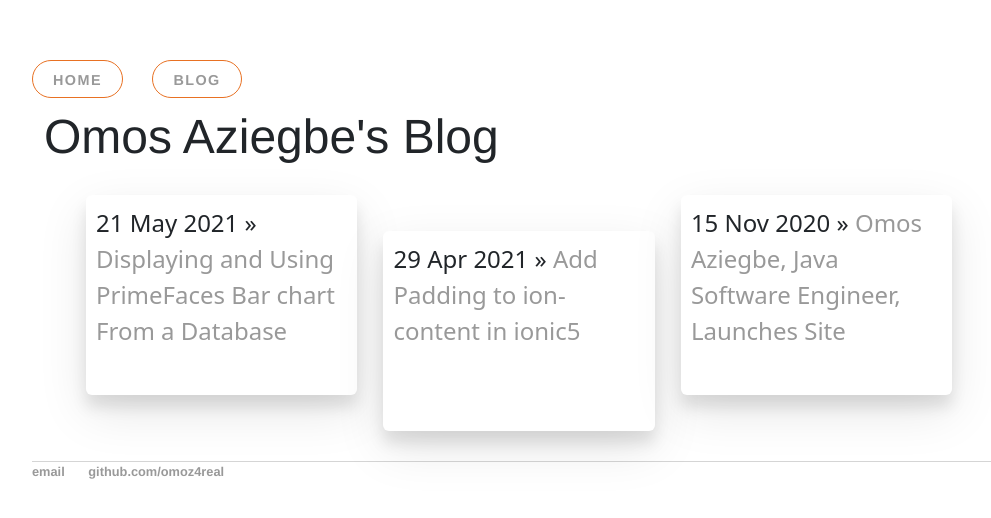
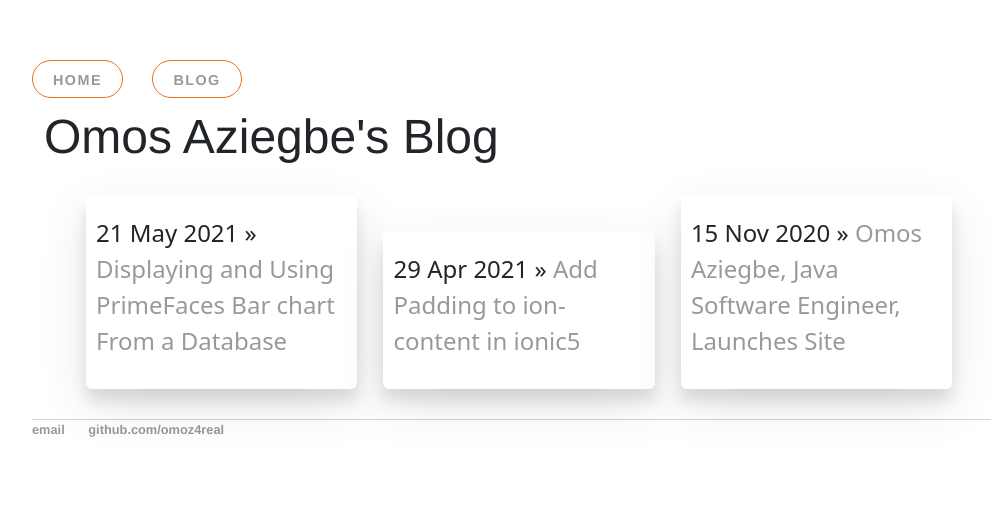
Before and after one commit to omoz4real/omoz4real.github.io, a Jekyll site: the page built from blog/index.html, in a window 1280 px wide. Shown: the top 518 px of the page, without its empty margins (128-1119 px from the left). Built offline with Jekyll 4.4.1, drawn with Linux system fonts in a browser that asks for light colours.

Commit message:
Update main.css

```diff
--- a/css/main.css
+++ b/css/main.css
@@ -86,12 +86,11 @@ ul.posts li {
   border: none;
   box-shadow: 0 12px 15px rgba(0, 0, 0, 0.1), 0 17px 50px rgba(0, 0, 0, 0.1);
   border-radius: 0.375rem;
-    padding: 10px;
-    height: 200px;
+    padding: 20px 10px 30px 10px ;
+    height: 100%;
 }
 
 @media (min-width: 481px) and (max-width:768px) {
-
 	body {
     width: 100% !important;
 }
@@ -107,7 +106,6 @@ ul.posts li {
 	margin-bottom: 10px;
 		padding: 20px 0 !important;
 	}
-
 }
 
 @media (max-width: 480px) {
@@ -120,7 +118,6 @@ ul.posts li {
     height: 140px !important;
     margin-left: 5px !important;
     }
-
     ol, ul {
     padding-left: 0.05rem !important;
 }
```
